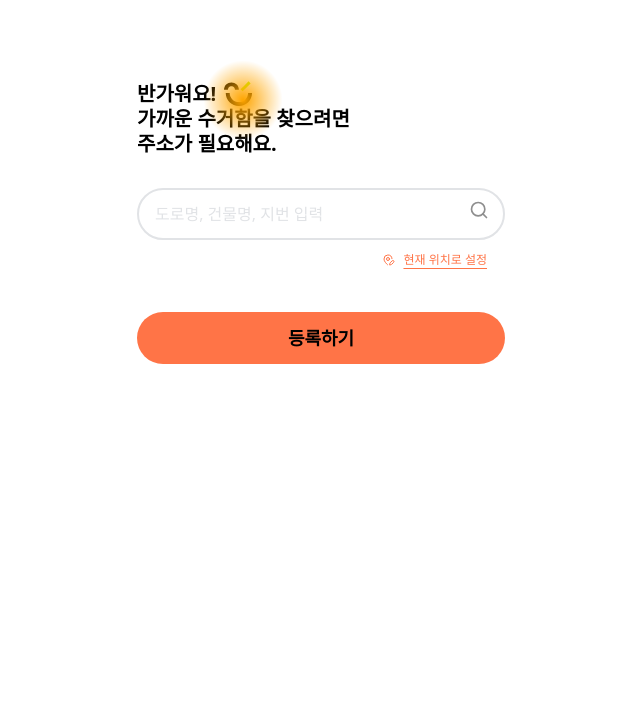
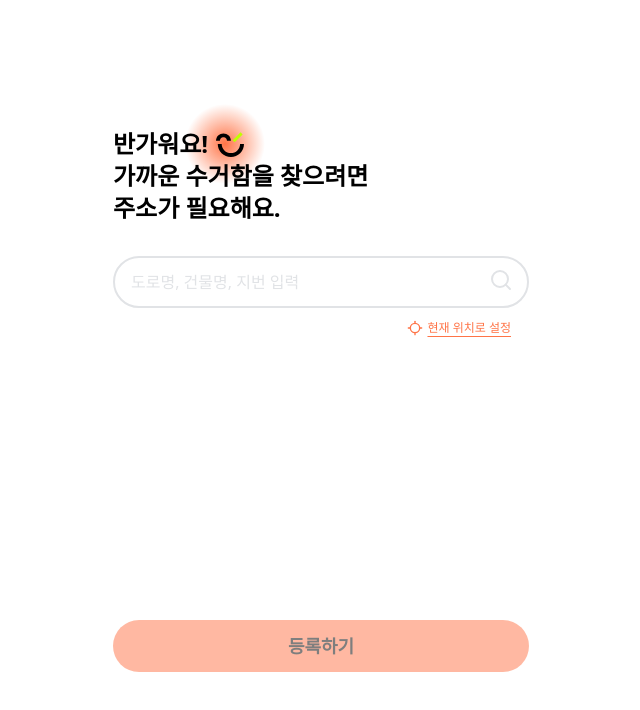
Before and after one commit to Re-pill/RePill_FE, a Next.js app: page /address in a window 1280 px wide. Shown: the top 710 px of the page, without its empty margins (319-959 px from the left). Built offline with nearby package versions, Linux system fonts and the light colour scheme.

Commit message:
refactor: address page just got better

```diff
--- a/src/app/address/page.tsx
+++ b/src/app/address/page.tsx
@@ -2,34 +2,61 @@
 
 import { useState } from 'react'
 import Image from 'next/image'
-import { CheckIcon, LocationEditIcon, SearchIcon } from 'lucide-react'
+import { Locate, SearchIcon } from 'lucide-react'
 import {
   PillTextInput,
   PillTextInputIcon,
   PillTextInputRoot
 } from '@/components/pill-text-input'
 import { PillButton } from '@/components/pill-button'
+import {
+  AlertDialog,
+  AlertDialogContent,
+  AlertDialogHeader,
+  AlertDialogTitle,
+  AlertDialogFooter,
+  AlertDialogAction
+} from '@/components/alert-dialog'
 
 export default function AddressPage () {
   const [inputValue, setInputValue] = useState('')
-  const [isRegistered, setIsRegistered] = useState(false)
+  const [open, setOpen] = useState(false)
 
   const handleRegister = () => {
-    if (inputValue) {
-      setIsRegistered(true)
-      setTimeout(() => setIsRegistered(false), 2000)
+    // TODO: Actually register the address
+    setOpen(true)
   }
+
+  const onClickCurrentLocation = () => {
+    // TODO: Send the coordinate to server and get the actual address
+    const success = (pos: GeolocationPosition) => {
+      setInputValue(`${pos.coords.latitude} ${pos.coords.longitude}`)
+    }
+    const error = (error: unknown) => {
+      console.error(error)
+    }
+    navigator.geolocation.getCurrentPosition(success, error, {
+      timeout: 5000,
+      maximumAge: 0
+    })
   }
 
   return (
-    <div className='relative'>
-      {/* 강조 배경 */}
-      <div className='absolute top-[3.75rem] left-[5.625rem] w-[5rem] h-[5rem] rounded-full bg-[radial-gradient(ellipse_at_center,orange_0%,_transparent_70%)] z-0' />
+    <>
+      <div className='relative h-screen'>
+        <div
+          className='absolute top-26 left-18 w-20 h-20 rounded-full -z-10' style={{
+            background: 'radial-gradient(50% 50% at 50% 50%, #FF7447 0%, transparent 100%)'
+          }}
+        />
 
-      {/* 상단 문구 */}
-      <div className='pt-20 px-6 z-10'>
-        <p className='text-xl font-bold text-black leading-tight flex items-center gap-2'>
+        <div className='flex flex-col h-full justify-between py-32'>
+          <div className='flex flex-col gap-8'>
+            <div>
+              <div className='flex items-center gap-2'>
+                <span className='text-2xl font-bold text-black'>
                   반가워요!
+                </span>
                 <Image
                   src='/images/logo.svg'
                   alt='Re pill logo'
@@ -37,15 +64,14 @@ export default function AddressPage () {
                   height={28}
                   priority
                 />
-        </p>
-        <p className='text-xl font-bold text-black leading-tight'>
+              </div>
+              <p className='text-2xl font-bold text-black'>
                 가까운 수거함을 찾으려면
                 <br /> 주소가 필요해요.
               </p>
             </div>
 
-      {/* 입력창 및 위치 설정 */}
-      <div className='px-6 pt-8 z-10'>
+            <div>
               <PillTextInputRoot>
                 <PillTextInput
                   placeholder='도로명, 건물명, 지번 입력'
@@ -53,63 +79,75 @@ export default function AddressPage () {
                   onChange={(e) => setInputValue(e.target.value)}
                 />
                 <PillTextInputIcon pos='right'>
-            <SearchIcon className='text-secondary-bg-hover' />
+                  <SearchIcon className='w-6 h-6' />
                 </PillTextInputIcon>
               </PillTextInputRoot>
 
-        {inputValue.trim() === '' && (
-          <div className='flex justify-end pt-0'>
+              {inputValue.trim() === ''
+                ? (
+                  <div className='flex justify-end'>
                     <PillButton
                       variant='link'
                       size='sm'
-              className='text-xs font-medium text-orange hover:text-orange'
+                      className='text-xs font-medium text-orange hover:text-orange gap-1'
+                      onClick={() => {
+                        onClickCurrentLocation()
+                      }}
                     >
-              <LocationEditIcon className='w-3 h-3 mr-0' />
+                      <Locate className='w-4 h-4' />
                       현재 위치로 설정
                     </PillButton>
                   </div>
-        )}
-
-        {/* 입력 예시 (조건부 렌더링) */}
-        {inputValue.trim() !== '' && (
-          <div className='pt-4 space-y-3 text-sm pl-4'>
-            <p className='text-black font-bold'>입력예시</p>
+                  )
+                : (
+                  <div className='py-4 space-y-3 text-sm px-4'>
+                    <p className='text-black font-semibold'>입력예시</p>
                     <div>
-              <p className='text-secondary'>도로명 + 건물번호</p>
-              <p className='text-orange font-medium'>역삼로 180</p>
+                      <p className='text-secondary font-semibold'>도로명 + 건물번호</p>
+                      <p className='text-orange font-semibold'>역삼로 180</p>
                     </div>
                     <div>
-              <p className='text-secondary'>지역명(동/리)+번지</p>
-              <p className='text-orange font-medium'>강남구 역삼동 790-6</p>
+                      <p className='text-secondary font-semibold'>지역명(동/리)+번지</p>
+                      <p className='text-orange font-semibold'>강남구 역삼동 790-6</p>
                     </div>
                     <div>
-              <p className='text-secondary'>지역명(동/리)+건물명</p>
-              <p className='text-orange font-medium'>역삼동 마루 180</p>
+                      <p className='text-secondary font-semibold'>지역명(동/리)+건물명</p>
+                      <p className='text-orange font-semibold'>역삼동 마루 180</p>
                     </div>
                   </div>
                   )}
             </div>
+          </div>
 
-      {/* 등록하기 버튼 */}
-      <div className='px-6 pb-12 pt-8 z-10 mt-auto'>
+          <div>
             <PillButton
               size='full'
               onClick={handleRegister}
               className='bg-orange hover:bg-orange text-black font-bold'
+              disabled={inputValue.trim() === ''}
             >
               등록하기
             </PillButton>
           </div>
-
-      {/* 등록 완료 모달 */}
-      {isRegistered && (
-        <div className='absolute inset-0 bg-black/30 backdrop-blur-sm flex items-center justify-center z-50'>
-          <div className='bg-white px-6 py-4 rounded-xl flex items-center gap-4 shadow-lg'>
-            <CheckIcon className='text-primary-bg' />
-            <span className='text-black font-medium'>주소 등록을 완료했어요.</span>
         </div>
       </div>
-      )}
-    </div>
+      <AlertDialog open={open} onOpenChange={setOpen}>
+        <AlertDialogContent>
+          <AlertDialogHeader>
+            <AlertDialogTitle>
+              주소 등록을 완료했어요.
+            </AlertDialogTitle>
+          </AlertDialogHeader>
+          <AlertDialogFooter>
+            <AlertDialogAction
+            // TODO: Move to the next page
+              onClick={() => setOpen(false)}
+            >
+              확인
+            </AlertDialogAction>
+          </AlertDialogFooter>
+        </AlertDialogContent>
+      </AlertDialog>
+    </>
   )
 }
```
Lines whose indentation alone changed are shown as unchanged.
